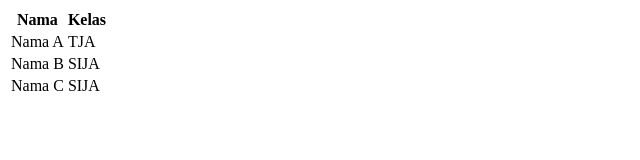
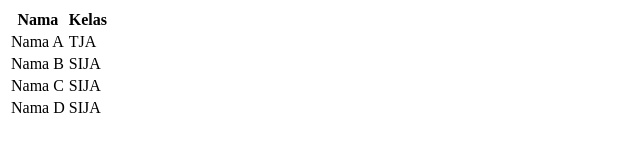
Before and after one commit to dxdyzd/kolaborasi, a plain HTML site: page index.html in a window 1280 px wide. Shown: the whole page, without its empty margins (0-640 px from the left). Drawn offline with Linux system fonts and the light colour scheme.

Commit message:
Second Commit

```diff
--- a/index.html
+++ b/index.html
@@ -25,6 +25,10 @@
             <td>Nama C</td>
             <td>SIJA</td>
         </tr>
+        <tr>
+            <td>Nama D</td>
+            <td>SIJA</td>
+        </tr>
     </table>
 </body>
 
```
